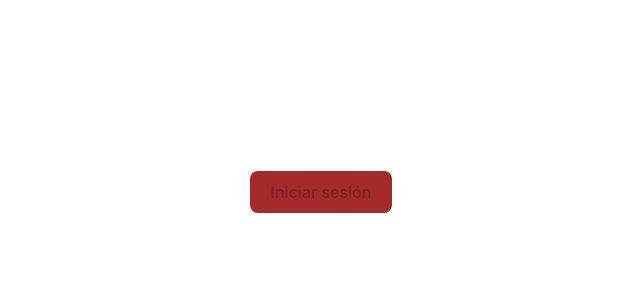
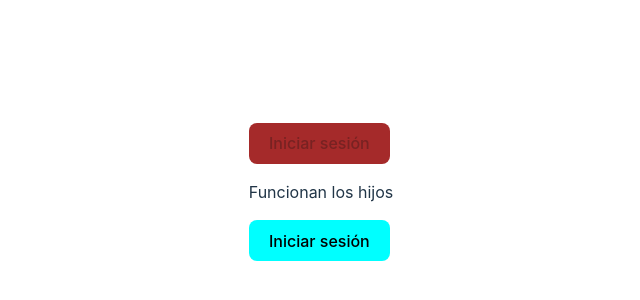
Before and after one commit to davidalmeda/Ejercicios, a React (Vite) app in the folder proyecto-practica/: page / in a window 1280 px wide. Shown: the part 208-508 px from the top of the page, without its empty margins (319-959 px from the left). Built offline with nearby package versions, Linux system fonts and the light colour scheme.

Commit message:
Añadidos hijos al button

```diff
--- a/proyecto-practica/src/components/App/App.jsx
+++ b/proyecto-practica/src/components/App/App.jsx
@@ -17,8 +17,12 @@ function App() {
     //    <Account />
     //  </div>
     //</div>
-
-    <Button className='acount' text = "Iniciar sesión" type="secondary" disabled onClick= {(() =>click())} />
+      <>
+    <Button className='acount' text = "Iniciar sesión" type="secondary" disabled onClick= {(() =>click())} >
+      <p>Funcionan los hijos</p>
+    </Button>
+    <Button className='acount' text = "Iniciar sesión" onClick= {(() =>click())} />
+    </>
   )
 }
 
--- a/proyecto-practica/src/components/Button/Button.jsx
+++ b/proyecto-practica/src/components/Button/Button.jsx
@@ -1,10 +1,13 @@
 import './index.css'
 
-function Button({className, text, type = "primary", disabled=false, onClick}) {
+function Button({children, className, text, type = "primary", disabled=false, onClick}) {
   return (
+    <>
     <div>
     <button onClick={onClick} className={type=="primary" ? "coso1" : "coso2"} disabled={disabled} >{text}</button>
     </div>
+    {children}
+    </>
   )
 }
 
```
